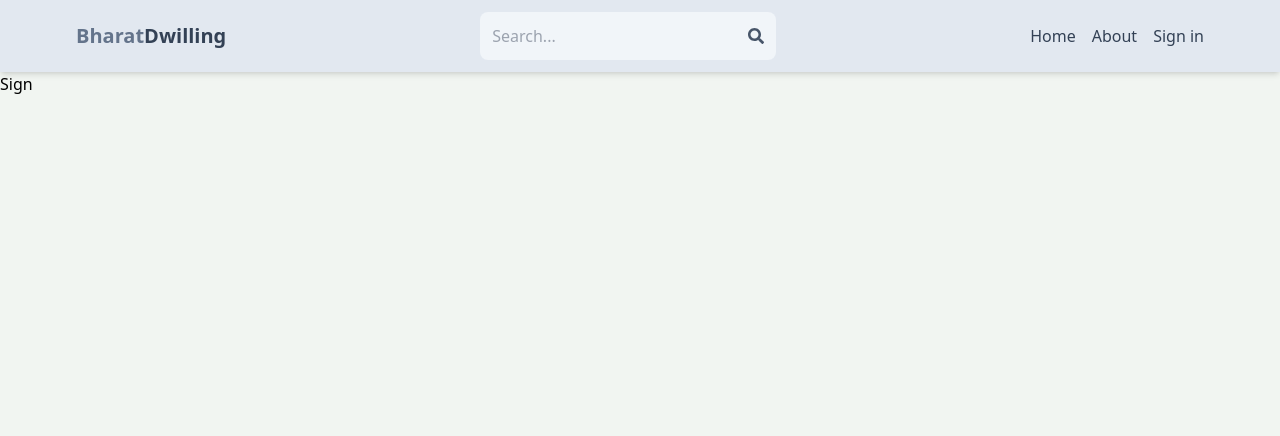
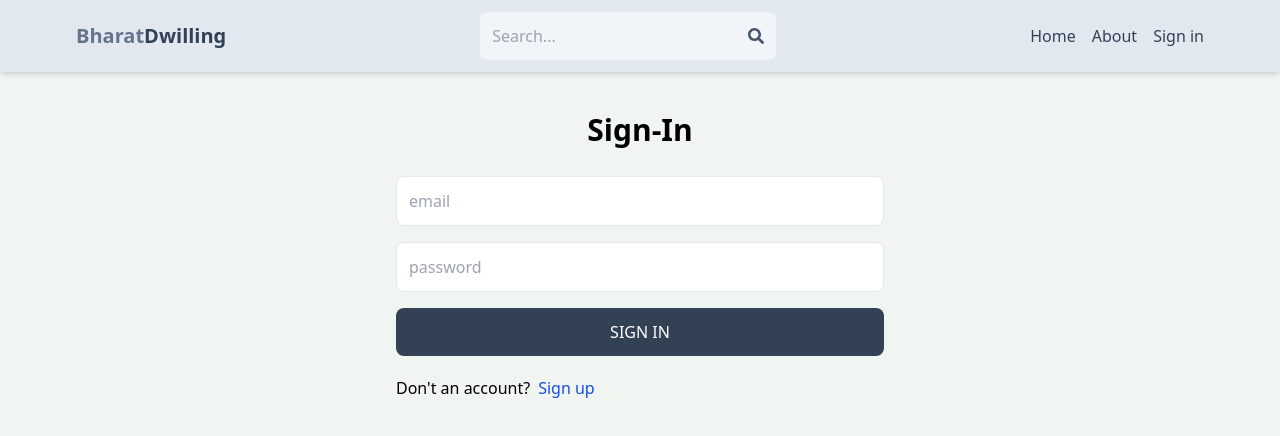
Before and after one commit to kalsar/Real-estate-web, a React (Vite) app in the folder client/: page /sign-in in a window 1280 px wide. Shown: the top 436 px of the page. Built offline with nearby package versions, Linux system fonts and the light colour scheme.

Commit message:
complete signin page functionality

```diff
--- a/client/src/pages/SignIn.jsx
+++ b/client/src/pages/SignIn.jsx
@@ -1,7 +1,83 @@
-import React from 'react'
+import React, { useState } from 'react'
+import {Link,useNavigate} from 'react-router-dom';
 
 export default function SignIn() {
+  const [formData, setFormData]=useState({});
+  const [error,setError]=useState(null);
+  const [loading,setLoading]=useState(false);
+  const navigate=useNavigate();
+
+  const handleChange=(e)=>{
+    setFormData({
+      ...formData,
+      [e.target.id]: e.target.value,
+    });
+};
+
+  const handleSubmit= async (e) =>{
+    e.preventDefault();
+    setLoading(true);
+
+
+    try{
+      const res= await fetch('/api/auth/signin',
+      {
+        method:'POST',
+        headers:{
+              'Content-Type': 'application/json',
+             },
+        body: JSON.stringify(formData),
+
+      });
+
+      const data = await res.json();
+      console.log(data);
+
+      if(data.success===false){
+        setLoading(false);
+        setError(data.message);
+        return;
+      }
+      setLoading(false);
+      setError(null);
+      navigate('/');
+
+    }
+     catch (error) {
+
+      setLoading(false);
+      setError(error.message);
+
+    }
+  };
+
+
+
+
+
+
+
+
   return (
-    <div>Sign</div>
+    <div className='p-3 max-w-lg mx-auto'>
+      <h1 className='text-3xl text-center font-semibold my-7'>Sign-In</h1>
+      <form  onSubmit={handleSubmit} className='flex flex-col gap-4'>
+
+        <input type="email" placeholder='email' className='border p-3 rounded-lg' id="email" onChange={handleChange}></input>
+        <input type="password" placeholder='password' className='border p-3 rounded-lg' id="password" onChange={handleChange}></input>
+
+        <button disabled={loading} className='bg-slate-700 text-white p-3 rounded-lg uppercase hover:opacity-95 disabled:opacity-85'>
+        {loading ? 'loading...' :'Sign In' }</button>
+
+      </form>
+      <div className='flex gap-2 mt-5'>
+        <p>Don't an account?</p>
+        <Link to={"/sign-up"}>
+          <span className='text-blue-700'>Sign up</span>
+        </Link>
+      </div>
+      {error && <p className='text-red-500 mt-5'>{error}</p>}
+    </div>
   )
-}
+
+};
```
